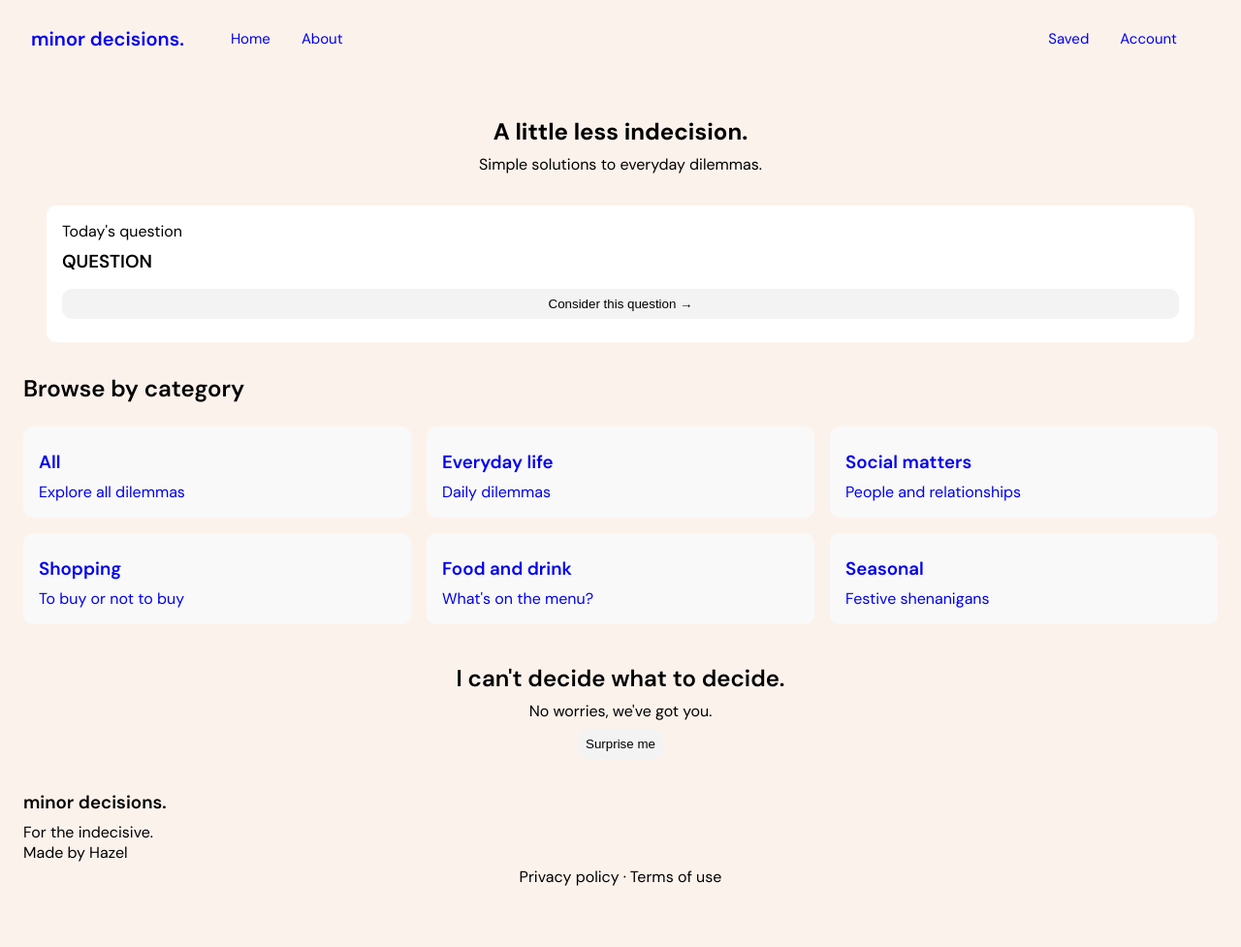
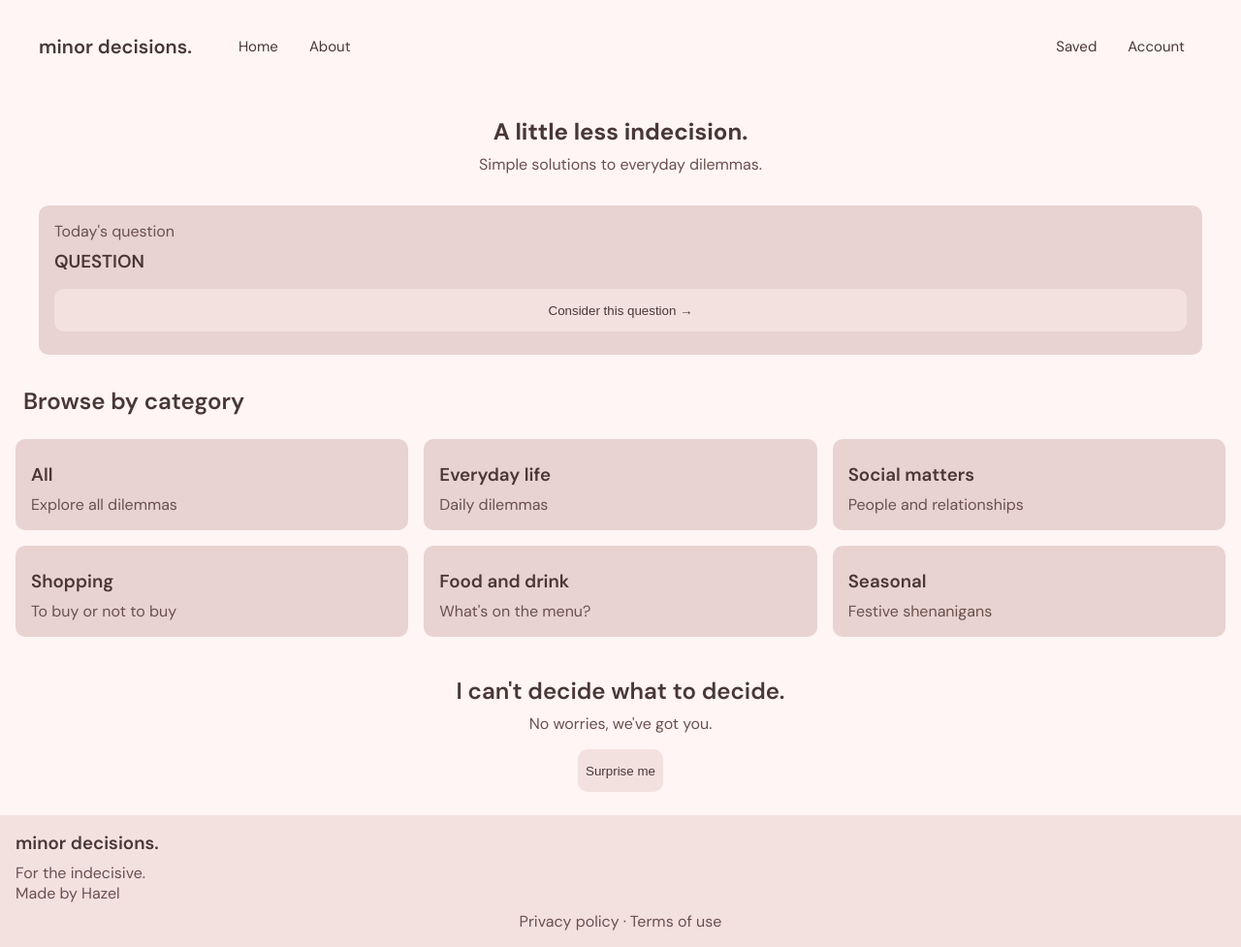
Before and after one commit to hazelt0892/minor-decisions, a Flask app: page / in a window 1280 px wide. Shown: the whole page at 97% size. Before the commit the page ends 914 px from the top, so only its background shows below. Run offline with Flask 3, Linux system fonts and the light colour scheme.

Commit message:
finished v1 css

```diff
--- a/static/home.css
+++ b/static/home.css
@@ -10,7 +10,7 @@
     margin: 0 32px;
     padding: 16px;
     border-radius: 10px;
-    background-color: #ffffff;
+    background-color: var(--secondary);
 }
 
 #today p {
@@ -25,7 +25,11 @@
     margin: 8px;
     padding: 16px;
     border-radius: 10px;
-    background-color: #f9f9f9;
+    background-color: var(--secondary);
+}
+
+.categories p {
+    color: var(--sec-text);
 }
 
 #surprise {
@@ -36,10 +40,14 @@
     margin-bottom: 8px;
 }
 
+#surprise button {
+    margin: 16px 0;
+}
+
 #docs {
     display: flex;
     flex-direction: row;
-    margin: 4px;
+    margin: 8px;
     justify-content: center;
 }
 
--- a/static/main.css
+++ b/static/main.css
@@ -1,12 +1,31 @@
 :root {
     --logo-font: 20px;
+    --background: #fff5f5;
+    --sec-background: #f3e1df;
+    --secondary: #e8d3d0;
+    --accent: #b88979;
+    --sec-text: #6b504c;
+    --text: #493737;
+
 }
 
 body {
+    display: flex;
+    flex-direction: column;
+    height: 100dvh;
     font-family: "DM sans", sans-serif;
     font-weight: 400;
-    background-color: #fcf2ec;
+    margin: 0;
+    color: var(--text);
+    background-color: var(--background);
 }
+
+main {
+    display: flex;
+    flex-direction: column;
+    flex: 1;
+}
+
 
 section {
     padding: 8px;
@@ -33,24 +52,40 @@ p {
 
 a {
     text-decoration: none;
+    color: var(--text);
 }
 
 button {
     padding: 8px;
     margin: 8px 0;
+    min-height: 44px;
+    min-width: 44px;
     border: none;
     border-radius: 10px;
-    background-color: #f4f3f4;
+    color: var(--text);
+    background-color: var(--sec-background);
 }
 
 footer {
     padding: 8px 16px;
+    background-color: var(--sec-background);
 }
 
+footer p, footer a {
+    color: var(--sec-text);
+}
+
+.sec-text {
+    color: var(--sec-text);
+}
 
 
 @media (min-width: 768px) {
     #web {
         margin: 10vh 0 0 0;
     }
+
+    h2 {
+        margin: 16px;
+    }
 }
--- a/static/navbar.css
+++ b/static/navbar.css
@@ -2,6 +2,7 @@
 nav {
     display: flex;
     flex-direction: row;
+    padding: 8px;
     justify-content: center;
 }
 
@@ -22,13 +23,13 @@ nav {
     left: 0;
     z-index: 10;
     transition: 0.3s;
-    background-color: #fff0f0;
+    background-color: var(--sec-background);
 }
 
 #hamburger {
     display: inline-block;
     position: absolute;
-    margin: 16px 16px;
+    margin: 16px 22px;
 }
 
 #hamburger-1, #hamburger-2, #hamburger-3 {
--- a/templates/home.html
+++ b/templates/home.html
@@ -9,10 +9,10 @@
         <section id="heading">
             <div class="banner">
                 <h1>{{headline[0]}}</h1>
-                <p>{{headline[1]}}</p>
+                <p class="sec-text">{{headline[1]}}</p>
             </div>
             <div id="today">
-                <p>Today's question</p>
+                <p class="sec-text">Today's question</p>
                 <h3>QUESTION</h3>
                 <button>Consider this question &#8594</button>
             </div>
@@ -48,7 +48,7 @@
         </section>
         <section id="surprise">
             <h2>I can't decide what to decide.</h2>
-            <p>No worries, we've got you.</p>
+            <p class="sec-text">No worries, we've got you.</p>
             <button>Surprise me</button>
         </section>
     </main>
--- a/templates/layout.html
+++ b/templates/layout.html
@@ -7,6 +7,7 @@
         <link href="{{ url_for('static', filename='main.css') }}" rel="stylesheet">
         <link href="{{ url_for('static', filename='navbar.css') }}" rel="stylesheet">
         <link href="{{ url_for('static', filename='home.css') }}" rel="stylesheet">
+        <link href="{{ url_for('static', filename='trees.css') }}" rel="stylesheet">
         <link href="https://fonts.googleapis.com/css2?family=DM+Sans:wght@400;500;600;700&display=swap" rel="stylesheet">
         <script src="{{ url_for('static', filename='script.js') }}"></script>
         <title>Minor Decisions: {% block title %} {% endblock%} </title>
```
Also changed, not shown: static/tree.js (+7 -1 lines), static/trees.css (added, +86 -0 lines), templates/category.html (+12 -3 lines), templates/tree.html (+15 -6 lines).
